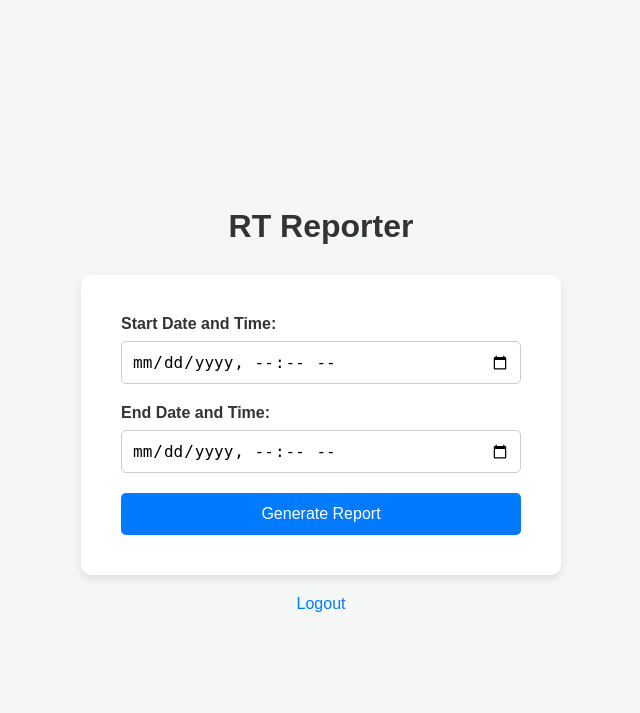
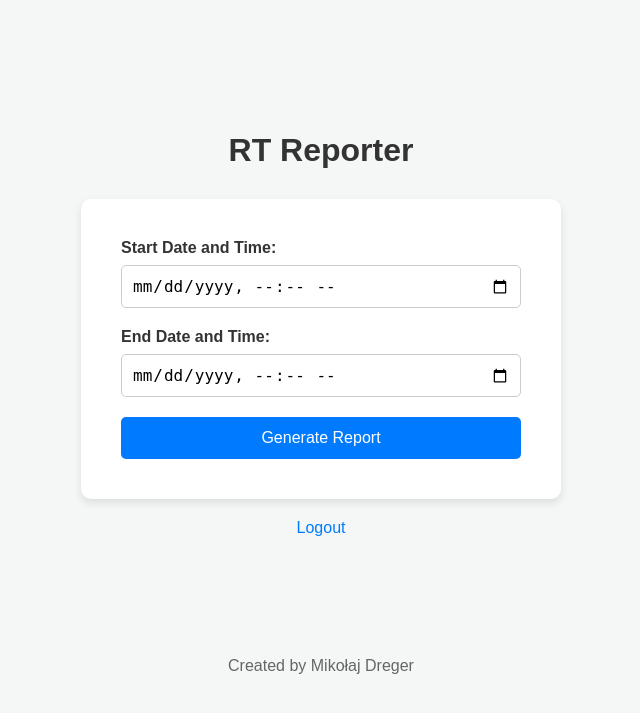
Before and after one commit to mikolajdreger/RT-Reporter, a Flask app: page / in a window 1280 px wide. Shown: the top 713 px of the page, without its empty margins (319-959 px from the left). Run offline with Flask 3, Linux system fonts and the light colour scheme; a user stored in the database is signed in.

Commit message:
Release 0.1.0

```diff
--- a/templates/index.html
+++ b/templates/index.html
@@ -113,6 +113,23 @@
             font-weight: bold;
             text-align: center;
         }
+
+        /* Stylizacja stopki */
+        footer {
+            margin-top: 100px;
+            text-align: center;
+            font-size: 14px;
+            color: #666;
+        }
+
+        footer a {
+            color: #666;
+            text-decoration: none;
+        }
+
+        footer a:hover {
+            text-decoration: underline;
+        }
     </style>
 </head>
 <body>
@@ -136,5 +153,9 @@
             </ul>
         {% endif %}
     {% endwith %}
+
+    <footer>
+        <p> <a href="https://mikolajdreger.pl" target="_blank">Created by Mikołaj Dreger</a></p>
+    </footer>
 </body>
 </html>
```
Also changed, not shown: templates/login.html (+19 -0 lines), 1 other file.
